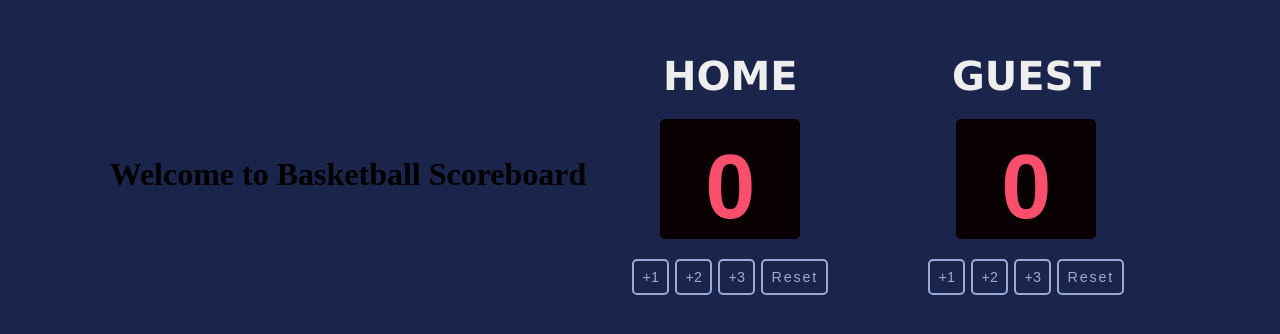
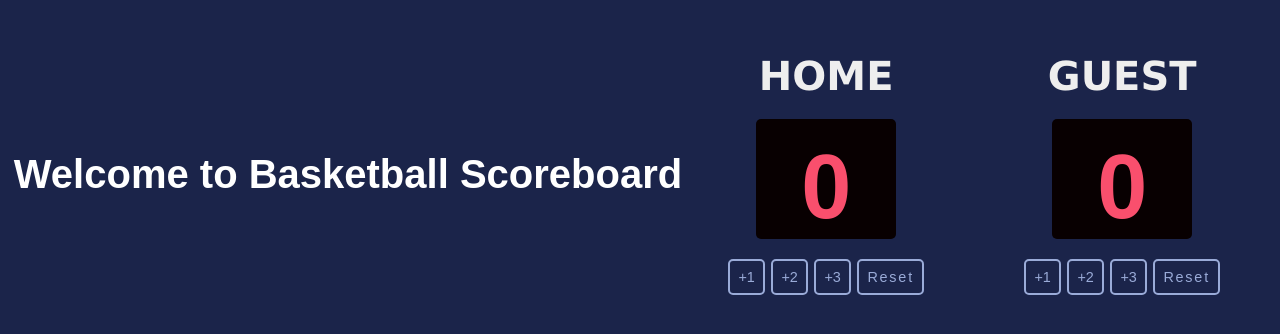
Before and after one commit to ProLeonard11/Blackjack-game-1, a plain HTML site: page index.html in a window 1280 px wide. Shown: the part 226-560 px from the top of the page. Drawn offline with Linux system fonts and the light colour scheme.

Commit message:
edit-title-2

```diff
--- a/styles.css
+++ b/styles.css
@@ -140,3 +140,11 @@
     }
 
   }
+
+  #name-card {
+
+    color: white;
+    font-size: 40px;
+    font-family: Arial, Helvetica, sans-serif;
+    text-align: center;
+  }
```
